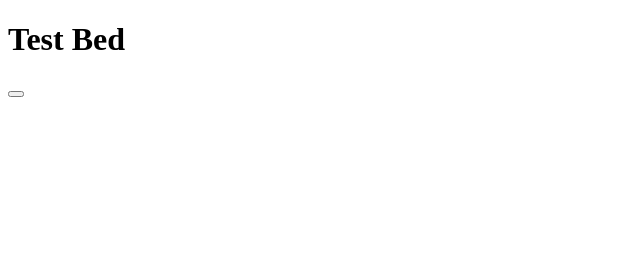
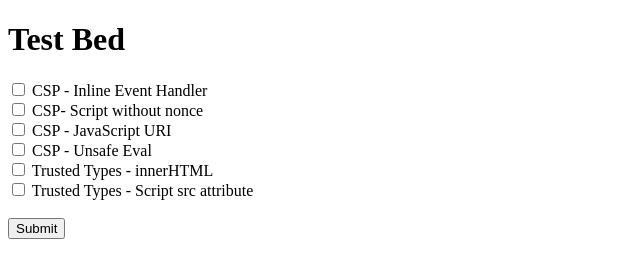
Before and after one commit to salcho/reporting-test-bed, a website: page views/index.html in a window 1280 px wide. Shown: the whole page, without its empty margins (0-640 px from the left). Drawn offline with Linux system fonts and the light colour scheme.

Commit message:
Checkbox form for index page, titles for violation endpoints, setting csp headers only for csp endpoints

```diff
--- a/views/index.html
+++ b/views/index.html
@@ -6,13 +6,23 @@
 <body>
 
     <h1>Test Bed</h1>
-    <button id="run_tests"></button>
-    <script>
-       document.getElementById('run_tests').addEventListener("click", () => {
-           fetch('/scriptWithoutNonce').then(res => res.json())
-            .then(data => console.log(data))
-       })
-    </script>
+
+    <form action="/run-results">
+        <input type="checkbox" id="inlineEventHandler" name="vtest1" value="inlineEventHandler">
+        <label for="inlineEventHandler"> CSP - Inline Event Handler </label><br>
+        <input type="checkbox" id="scriptWithoutNonce" name="test2" value="scriptWithoutNonce">
+        <label for="scriptWithoutNonce"> CSP- Script without nonce</label><br>
+        <input type="checkbox" id="jsUri" name="test3" value="jsUri">
+        <label for="test3"> CSP - JavaScript URI</label><br>
+        <input type="checkbox" id="unsafeEval" name="test4" value="unsafeEval">
+        <label for="test4"> CSP - Unsafe Eval</label><br>
+        <input type="checkbox" id="innerHTML" name="test5" value="innerHTML">
+        <label for="test5"> Trusted Types - innerHTML</label><br>
+        <input type="checkbox" id="scriptSrc" name="test6" value="scriptSrc">
+        <label for="test6"> Trusted Types - Script src attribute</label><br>
+        <br>
+        <input type="submit" value="Submit">
+      </form>
 
 </body>
 </html>
```
Also changed, not shown: app.js (+7 -7 lines), views/inlineEventHandler.html (+7 -5 lines), views/jsUri.html (+7 -6 lines), views/scriptwithoutnonce.html (+3 -1 lines), views/trustedTypes.html (+1 -1 lines), views/unsafeEval.html (+2 -7 lines).
